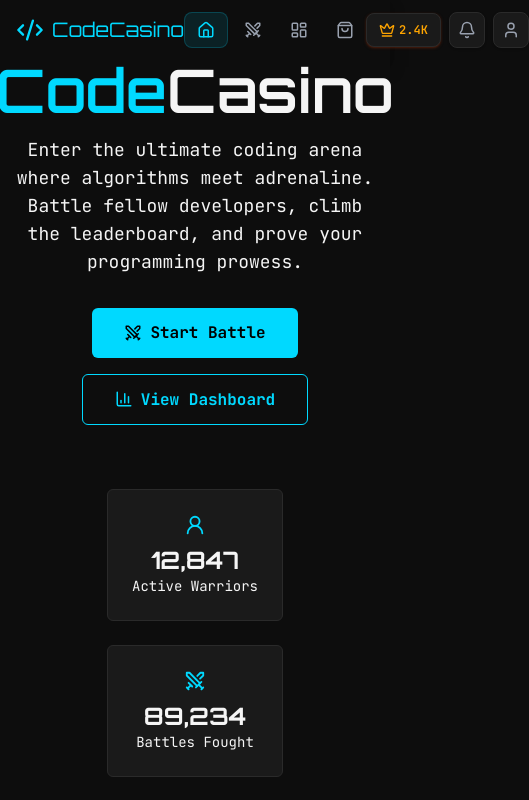
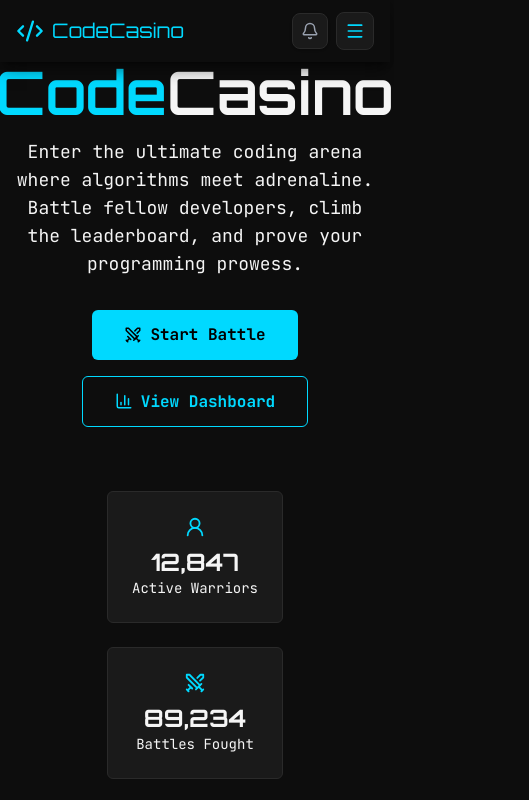
Before and after one commit to NilanchalaPanda/codecasino, a Next.js app: page / in a window 390 px wide. Shown: the top 800 px of the page, 529 px wide, since content can reach past the window. Built offline with nearby package versions, Linux system fonts and the light colour scheme.

Commit message:
feat: update HeroSection title styling and enhance Navbar with mobile menu functionality

```diff
--- a/components/home/HeroSection.tsx
+++ b/components/home/HeroSection.tsx
@@ -10,7 +10,7 @@ import {
 const HeroSection = () => {
   return (
     <section className="flex flex-col items-center justify-center min-h-screen text-center bg-background px-4">
-      <h1 className="font-display font-semibold text-6xl sm:text-7xl mb-4 text-cyan">
+      <h1 className="font-display font-semibold text-6xl sm:text-4xl mb-4 text-cyan">
         Code<span className="text-foreground">Casino</span>
       </h1>
       <p className="text-secondary text-lg max-w-2xl mb-8">
--- a/components/shared/NavBar.tsx
+++ b/components/shared/NavBar.tsx
@@ -1,3 +1,93 @@
+// "use client";
+
+// import React, { useState } from "react";
+// import {
+//   Code2,
+//   Home,
+//   Swords,
+//   LayoutDashboard,
+//   ShoppingBag,
+//   Crown,
+//   User,
+//   Bell,
+// } from "lucide-react";
+// import clsx from "clsx";
+
+// const navLinks = [
+//   { name: "Home", href: "/", icon: Home },
+//   { name: "Battle", href: "/battle", icon: Swords },
+//   { name: "Dashboard", href: "/dashboard", icon: LayoutDashboard },
+//   { name: "Store", href: "/store", icon: ShoppingBag },
+// ];
+
+// export default function Navbar() {
+//   const [activeRoute, setActiveRoute] = useState("/");
+
+//   const navigate = (href: React.SetStateAction<string>) => {
+//     // In a production app, this would be a router call (e.g., router.push(href))
+//     setActiveRoute(href);
+//     console.log(`Navigating to: ${href}`);
+//   };
+
+//   return (
+//     <nav className="flex items-center justify-between px-4 sm:px-10 py-3 bg-[#0d0d0d] shadow-lg shadow-black/50">
+//       {/* Left Logo */}
+//       <a
+//         href="/"
+//         onClick={() => navigate("/")}
+//         className="flex items-center gap-2 text-[#00d9ff] text-xl sm:text-2xl font-display transition-all duration-300 hover:scale-[1.05]"
+//       >
+//         <Code2 className="h-7 w-7 text-[#00d9ff]" />
+//         <span>CodeCasino</span>
+//       </a>
+
+//       {/* Middle Nav Links */}
+//       <div className="flex items-center gap-1 sm:gap-2">
+//         {navLinks.map(({ name, href, icon: Icon }) => {
+//           // FIX: Compare against the local state for active status
+//           const isActive = activeRoute === href;
+//           return (
+//             <a
+//               key={name}
+//               href="#00d9ff"
+//               onClick={() => navigate(href)}
+//               className={clsx(
+//                 "flex items-center gap-1 sm:gap-2 text-sm sm:text-sm font-mono px-3 py-2 rounded-lg transition-all duration-300",
+//                 isActive
+//                   ? "bg-cyan/10 border text-cyan border-[#00d9ff]/20"
+//                   : "text-gray-400 hover:text-[#00d9ff] hover:bg-cyan/8"
+//               )}
+//             >
+//               <Icon size={18} />
+//               <span className="hidden sm:inline">{name}</span>
+//             </a>
+//           );
+//         })}
+//       </div>
+
+//       {/* Right Side - VP, Notification, User */}
+//       <div className="flex items-center gap-2 sm:gap-3">
+//         {/* VP Display with Bordered Look */}
+//         <div className="flex items-center gap-1 sm:gap-2 bg-gray-800 px-3 py-2 rounded-lg text-xs sm:text-sm text-[#ffa500] font-semibold border border-gray-700 shadow-sm shadow-orange-900/50">
+//           <Crown size={16} className="text-[#ffa500]" />
+//           <span className="hidden sm:inline">2,450 VP</span>
+//           <span className="sm:hidden">2.4K</span>
+//         </div>
+
+//         {/* Notification Icon (Restyled) */}
+//         <button className="p-2 rounded-lg bg-gray-800 border border-gray-700 hover:border-[#00d9ff] transition duration-300 shadow-sm hover:shadow-cyan-900/50">
+//           <Bell size={18} className="text-gray-400 hover:text-[#00d9ff]" />
+//         </button>
+
+//         {/* User Icon (Restyled) */}
+//         <button className="p-2 rounded-lg bg-gray-800 border border-gray-700 hover:border-[#00d9ff] transition duration-300 shadow-sm hover:shadow-cyan-900/50">
+//           <User size={18} className="text-gray-400 hover:text-[#00d9ff]" />
+//         </button>
+//       </div>
+//     </nav>
+//   );
+// }
+
 "use client";
 
 import React, { useState } from "react";
@@ -10,6 +100,8 @@ import {
   Crown,
   User,
   Bell,
+  Menu,
+  X,
 } from "lucide-react";
 import clsx from "clsx";
 
@@ -22,18 +114,21 @@ const navLinks = [
 
 export default function Navbar() {
   const [activeRoute, setActiveRoute] = useState("/");
+  const [isMenuOpen, setIsMenuOpen] = useState(false); // State for mobile menu
 
   const navigate = (href: React.SetStateAction<string>) => {
     // In a production app, this would be a router call (e.g., router.push(href))
     setActiveRoute(href);
+    setIsMenuOpen(false); // Close menu on navigation
     console.log(`Navigating to: ${href}`);
   };
 
   return (
-    <nav className="flex items-center justify-between px-4 sm:px-10 py-3 bg-[#0d0d0d] shadow-lg shadow-black/50">
+    <nav className="relative bg-[#0d0d0d] shadow-lg shadow-black/50">
+      <div className="flex items-center justify-between px-4 sm:px-10 py-3">
         {/* Left Logo */}
         <a
-        href="/"
+          href="#"
           onClick={() => navigate("/")}
           className="flex items-center gap-2 text-[#00d9ff] text-xl sm:text-2xl font-display transition-all duration-300 hover:scale-[1.05]"
         >
@@ -41,48 +136,101 @@ export default function Navbar() {
           <span>CodeCasino</span>
         </a>
 
-      {/* Middle Nav Links */}
-      <div className="flex items-center gap-1 sm:gap-2">
+        {/* Middle Nav Links (Desktop Only) */}
+        <div className="hidden sm:flex items-center gap-2">
           {navLinks.map(({ name, href, icon: Icon }) => {
-          // FIX: Compare against the local state for active status
             const isActive = activeRoute === href;
             return (
               <a
                 key={name}
-              href="#00d9ff"
+                href="#"
                 onClick={() => navigate(href)}
                 className={clsx(
-                "flex items-center gap-1 sm:gap-2 text-sm sm:text-sm font-mono px-3 py-2 rounded-lg transition-all duration-300",
+                  "flex items-center gap-2 text-sm font-mono px-3 py-2 rounded-lg transition-all duration-300",
                   isActive
-                  ? "bg-cyan/10 border text-cyan border-[#00d9ff]/20"
-                  : "text-gray-400 hover:text-[#00d9ff] hover:bg-cyan/8"
+                    ? "bg-gray-800 text-[#00d9ff] border border-[#00d9ff] shadow-md shadow-cyan-900/50 scale-[1.01]"
+                    : "text-gray-400 hover:text-[#00d9ff] hover:scale-[1.03] hover:bg-gray-800"
                 )}
               >
                 <Icon size={18} />
-              <span className="hidden sm:inline">{name}</span>
+                <span>{name}</span>
               </a>
             );
           })}
         </div>
 
-      {/* Right Side - VP, Notification, User */}
+        {/* Right Side - VP, Notification, User (Desktop & Mobile) */}
         <div className="flex items-center gap-2 sm:gap-3">
-        {/* VP Display with Bordered Look */}
-        <div className="flex items-center gap-1 sm:gap-2 bg-gray-800 px-3 py-2 rounded-lg text-xs sm:text-sm text-[#ffa500] font-semibold border border-gray-700 shadow-sm shadow-orange-900/50">
+          {/* VP Display with Bordered Look (Hidden on tiny screens) */}
+          <div className="hidden xs:flex items-center gap-1 sm:gap-2 bg-gray-800 px-3 py-2 rounded-lg text-xs sm:text-sm text-[#ffa500] font-semibold border border-gray-700 shadow-sm shadow-orange-900/50">
             <Crown size={16} className="text-[#ffa500]" />
             <span className="hidden sm:inline">2,450 VP</span>
             <span className="sm:hidden">2.4K</span>
           </div>
 
-        {/* Notification Icon (Restyled) */}
+          {/* Notification Icon */}
           <button className="p-2 rounded-lg bg-gray-800 border border-gray-700 hover:border-[#00d9ff] transition duration-300 shadow-sm hover:shadow-cyan-900/50">
             <Bell size={18} className="text-gray-400 hover:text-[#00d9ff]" />
           </button>
 
-        {/* User Icon (Restyled) */}
-        <button className="p-2 rounded-lg bg-gray-800 border border-gray-700 hover:border-[#00d9ff] transition duration-300 shadow-sm hover:shadow-cyan-900/50">
+          {/* Mobile Menu Button (Mobile Only) */}
+          <button
+            className="p-2 rounded-lg bg-gray-800 border border-gray-700 hover:border-[#00d9ff] transition duration-300 sm:hidden"
+            onClick={() => setIsMenuOpen(!isMenuOpen)}
+          >
+            {isMenuOpen ? (
+              <X size={20} className="text-[#00d9ff]" />
+            ) : (
+              <Menu size={20} className="text-[#00d9ff]" />
+            )}
+          </button>
+
+          {/* User Icon (Desktop Only - Mobile User icon is in menu) */}
+          <button className="hidden sm:block p-2 rounded-lg bg-gray-800 border border-gray-700 hover:border-[#00d9ff] transition duration-300 shadow-sm hover:shadow-cyan-900/50">
             <User size={18} className="text-gray-400 hover:text-[#00d9ff]" />
           </button>
+        </div>
+      </div>
+
+      {/* Mobile Menu Dropdown Panel */}
+      <div
+        className={clsx(
+          "absolute w-full z-10 bg-[#0d0d0d] shadow-2xl transition-all duration-300 ease-in-out sm:hidden",
+          isMenuOpen
+            ? "max-h-96 opacity-100 py-2"
+            : "max-h-0 opacity-0 pointer-events-none"
+        )}
+      >
+        <div className="flex flex-col px-4 space-y-2">
+          {navLinks.map(({ name, href, icon: Icon }) => {
+            const isActive = activeRoute === href;
+            return (
+              <a
+                key={name}
+                href="#"
+                onClick={() => navigate(href)}
+                className={clsx(
+                  "flex items-center gap-3 text-base font-mono px-3 py-3 rounded-lg transition-all duration-200",
+                  isActive
+                    ? "bg-cyan/10 text-[#00d9ff] border border-[#00d9ff]/20"
+                    : "text-gray-400 hover:text-[#00d9ff] hover:bg-gray-800"
+                )}
+              >
+                <Icon size={20} />
+                <span>{name}</span>
+              </a>
+            );
+          })}
+          {/* Mobile User Profile Link */}
+          <a
+            href="#"
+            onClick={() => navigate("/profile")}
+            className="flex items-center gap-3 text-base font-mono px-3 py-3 rounded-lg text-gray-400 hover:text-[#00d9ff] hover:bg-gray-800 border-t border-gray-800 mt-2"
+          >
+            <User size={20} />
+            <span>Profile</span>
+          </a>
+        </div>
       </div>
     </nav>
   );
```
Lines whose indentation alone changed are shown as unchanged.
